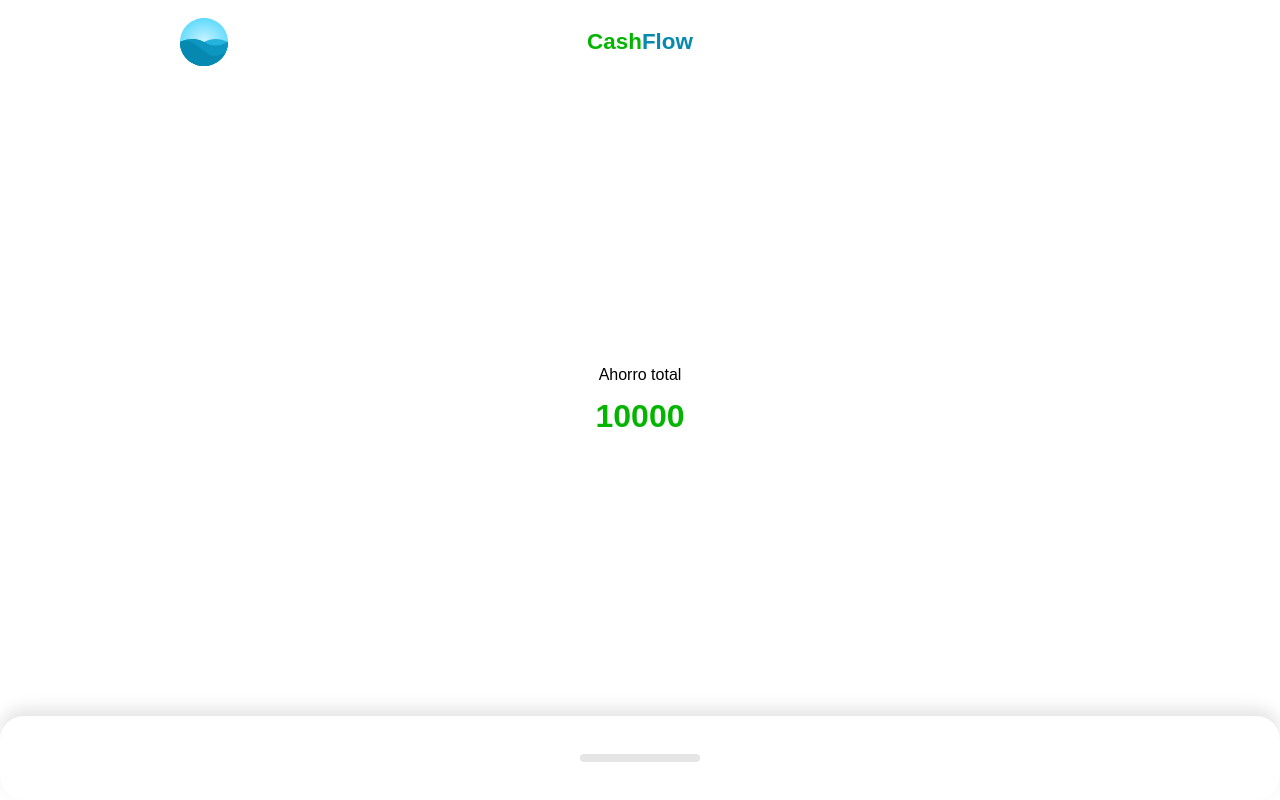
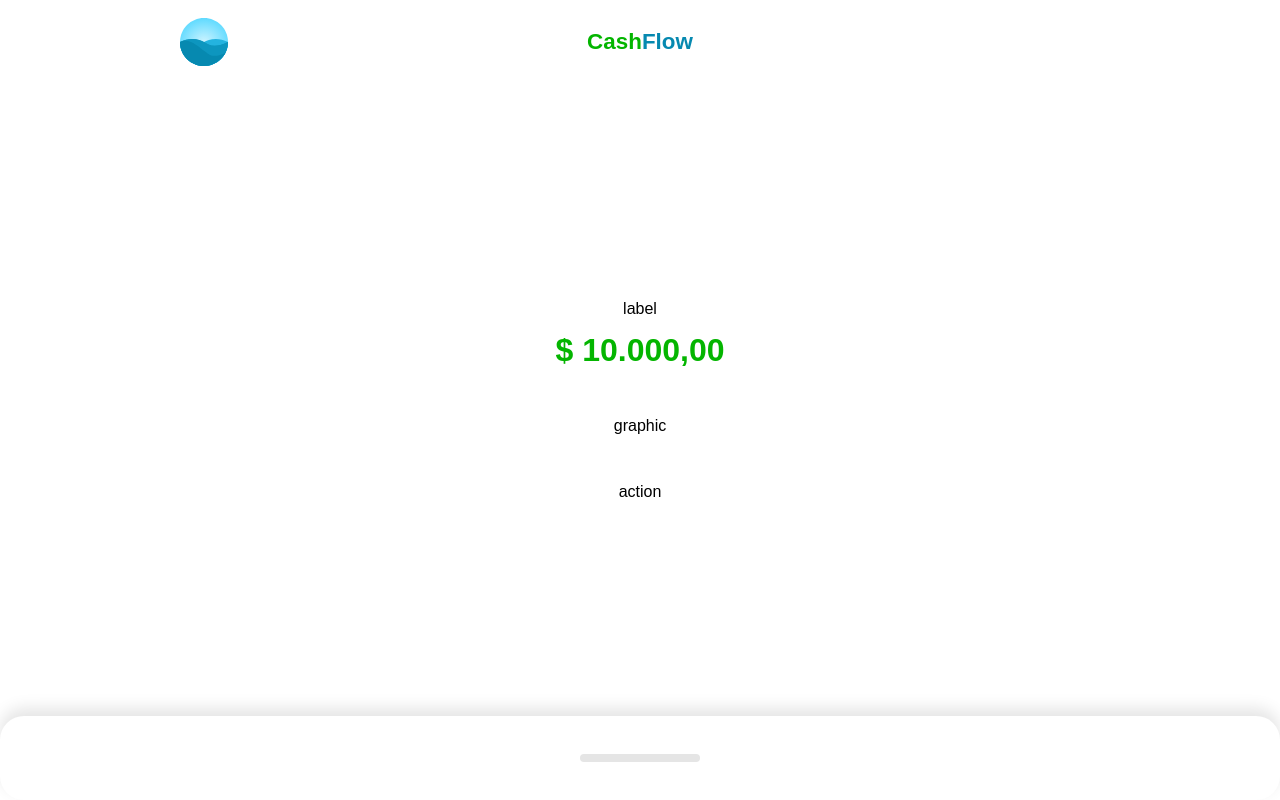
Before and after one commit to luisAriza/cashflow, a Vue app: page / in a window 1280 px wide. Built offline with nearby package versions, Linux system fonts and the light colour scheme.

Commit message:
Agregando formato de moneda

```diff
--- a/src/components/Home.vue
+++ b/src/components/Home.vue
@@ -4,7 +4,15 @@
 			<Header />
 		</template>
 		<template #resume>
-			<Resume label="Ahorro total" :total-amount="20000" :amount="amount" />
+			<Resume
+				total-label="Ahorro total"
+				label="label"
+				:total-amount="20000"
+				:amount="amount"
+			>
+				<template #graphic> graphic </template>
+				<template #action> action </template>
+			</Resume>
 		</template>
 		<template #movements>
 			<Movements />
--- a/src/components/Resume/Index.vue
+++ b/src/components/Resume/Index.vue
@@ -1,7 +1,13 @@
 <template>
 	<main>
-		<p>{{ label }}</p>
-		<h1>{{ amountVisual }}</h1>
+		<p>{{ labelVisual }}</p>
+		<h1>{{ amountCurrency }}</h1>
+		<div class="graphic">
+			<slot name="graphic"></slot>
+		</div>
+		<div class="action">
+			<slot name="action"></slot>
+		</div>
 	</main>
 </template>
 
@@ -9,8 +15,13 @@
 	import { defineProps, toRefs, computed, Ref } from "vue";
 
 	const props = defineProps({
+		totalLabel: {
+			type: String,
+			required: true,
+		},
 		label: {
 			type: String,
+			default: null,
 			required: true,
 		},
 		totalAmount: {
@@ -20,15 +31,25 @@
 		amount: {
 			type: Number,
 			default: null,
+			required: true,
 		},
 	});
-	const { label, totalAmount, amount } = toRefs(props);
+	const { totalLabel, label, totalAmount, amount } = toRefs(props);
 
-	const amountVisual = computed((): Ref<number> => {
-		return amount.value !== null ? amount : totalAmount;
+	const labelVisual = computed((): string => {
+		return label.value !== null ? label.value : totalLabel.value;
 	});
 
-	console.log(amountVisual);
+	const amountVisual = computed((): number => {
+		return amount.value !== null ? amount.value : totalAmount.value;
+	});
+	const currencyFormatter = new Intl.NumberFormat("es-CO", {
+		style: "currency",
+		currency: "COP",
+	});
+	const amountCurrency = computed((): string =>
+		currencyFormatter.format(amountVisual.value)
+	);
 </script>
 
 <style scoped lang="scss">
```
